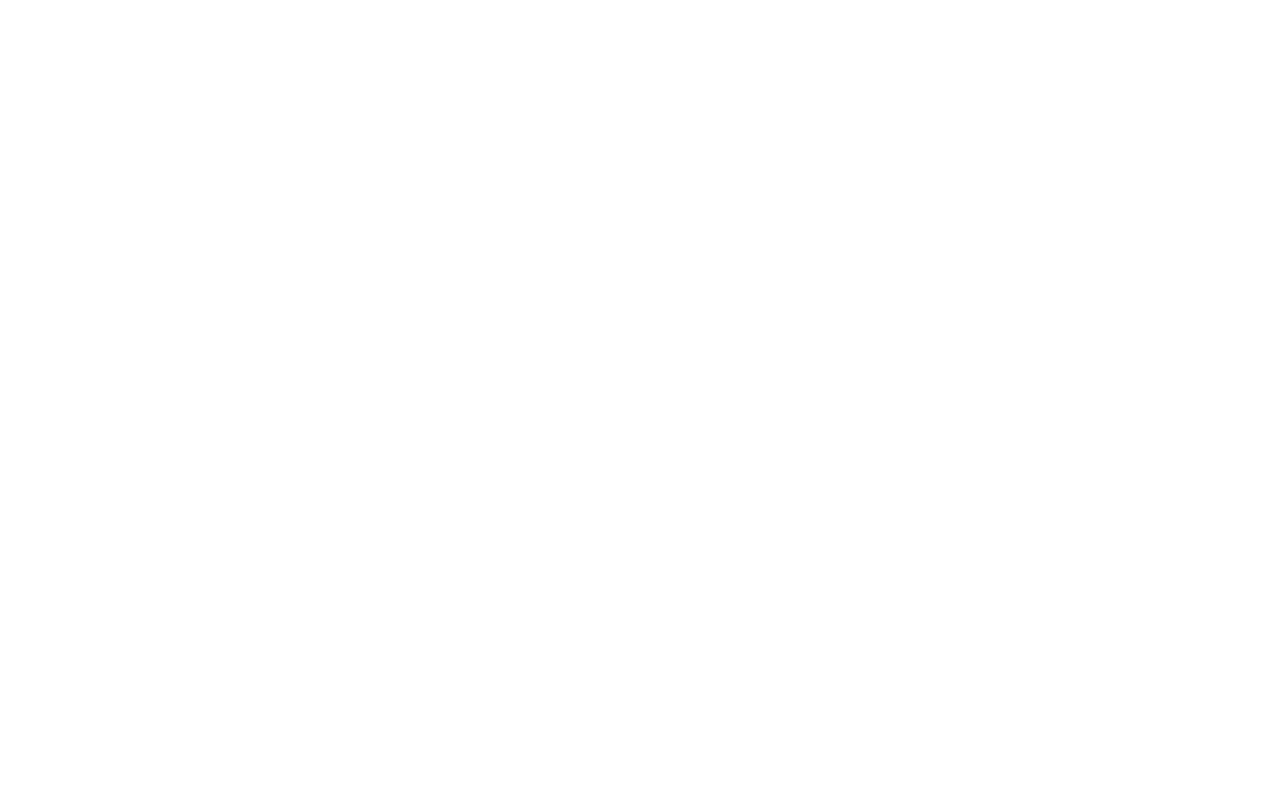
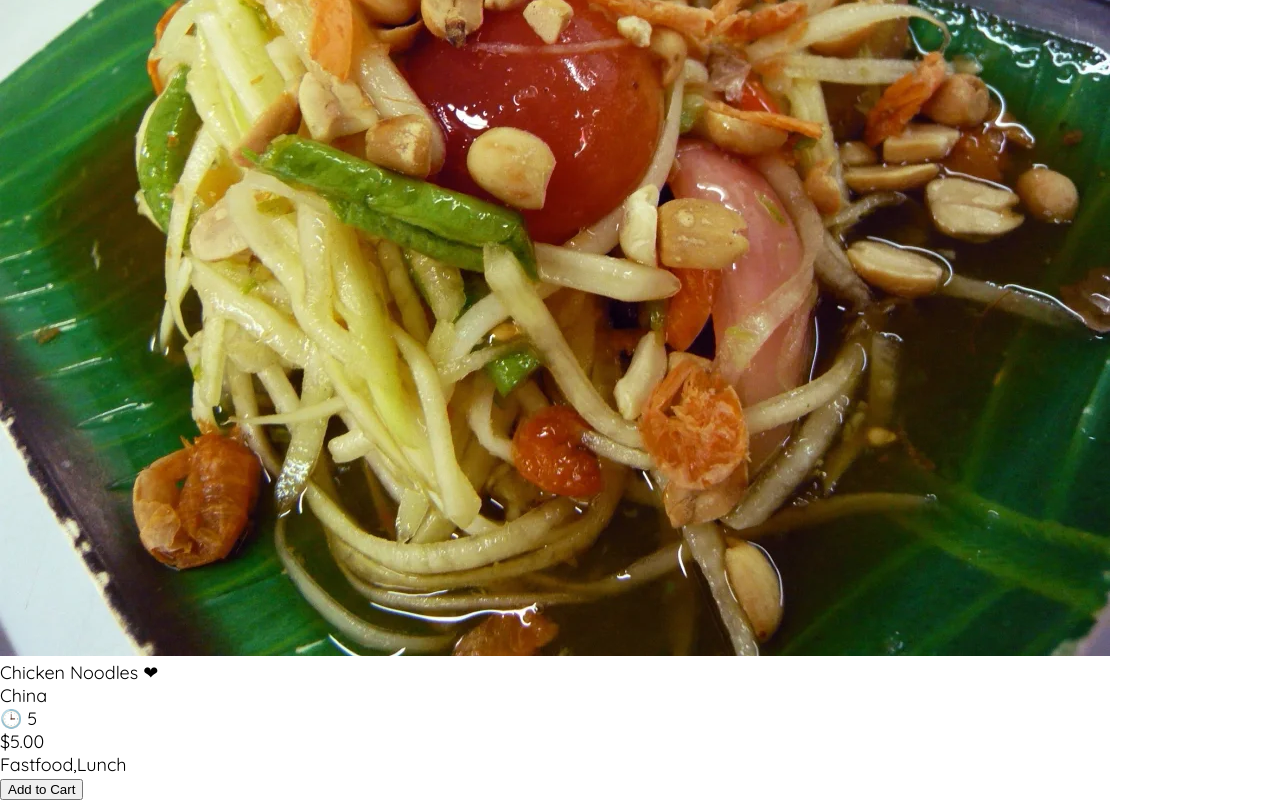
Before and after one commit to MarufarOcean/foodShop, an Angular app in the folder foodShop/: page /food/1 in a window 1280 px wide. Before the commit this address led to /. Shown: the part 237-1037 px from the top of the page. Before the commit the page ends 800 px from the top, so only its background shows below. Built offline with nearby package versions, Linux system fonts and the light colour scheme.

Commit message:
FoodPage added

```diff
--- a/foodShop/src/app/app-routing.module.ts
+++ b/foodShop/src/app/app-routing.module.ts
@@ -2,11 +2,13 @@
 import { RouterModule, Routes } from '@angular/router';
 import { HomeComponent } from './home/home.component';
 import path from 'path';
+import { FoodPageComponent } from './food-page/food-page.component';
 
 const routes: Routes = [
   {path:'', component:HomeComponent},
   {path:'search/:searchTerm',component:HomeComponent},
-  {path:'tag/:tag', component:HomeComponent}
+  {path:'tag/:tag', component:HomeComponent},
+  {path:'food/:id',component:FoodPageComponent}
 ];
 
 @NgModule({
--- a/foodShop/src/app/app.module.ts
+++ b/foodShop/src/app/app.module.ts
@@ -7,7 +7,8 @@
 import { HomeComponent } from './home/home.component';
 import { SearchComponent } from './search/search.component';
 import {FormsModule} from '@angular/forms';
-import { TagsComponent } from './tags/tags.component'
+import { TagsComponent } from './tags/tags.component';
+import { FoodPageComponent } from './food-page/food-page.component'
 
 
 @NgModule({
@@ -16,7 +17,8 @@
     HeaderComponent,
     HomeComponent,
     SearchComponent,
-    TagsComponent
+    TagsComponent,
+    FoodPageComponent
   ],
   imports: [
     BrowserModule,
--- /dev/null
+++ b/foodShop/src/app/food-page/food-page.component.html
@@ -0,0 +1,30 @@
+<div class="container">
+    <img [src]="food.imageUrl"[alt]="food.name"/>
+    <div class="details">
+        <div class="header">
+            <span class="name">
+                {{food.name}}
+            </span>
+            <span class="favorite {{food.favorite?'':'not'}}">
+                ❤
+            </span>
+        </div>
+        <div class="origins">
+            <span *ngFor="let origin of food.origins">
+                {{origin}}
+            </span>
+        </div>
+        <div class="cook-time">
+            <span>🕒</span>
+            {{food.cookTime}}
+        </div>
+        <div class="price">
+            <span>{{food.price|currency}}</span>
+        </div>
+        <div class="tags">
+            <!-- <app-tags ></app-tags> -->
+             {{food.tags}}
+        </div>
+        <button>Add to Cart</button>
+    </div>
+</div>
--- /dev/null
+++ b/foodShop/src/app/food-page/food-page.component.ts
@@ -0,0 +1,25 @@
+import { Component, OnInit } from '@angular/core';
+import { Food } from '../shared/models/Food';
+import { ActivatedRoute } from '@angular/router';
+import { FoodService } from '../services/food/food.service';
+
+@Component({
+  selector: 'app-food-page',
+  templateUrl: './food-page.component.html',
+  styleUrl: './food-page.component.css'
+})
+export class FoodPageComponent implements OnInit{
+
+  food!:Food;
+  constructor(private activatedRoute:ActivatedRoute, private foodService:FoodService){
+    activatedRoute.params.subscribe((params)=>{
+      if(params.id){
+        this.food=foodService.getFoodById(params.id);
+      }
+    })
+  }
+
+  ngOnInit(): void {
+
+  }
+}
--- a/foodShop/src/app/home/home.component.html
+++ b/foodShop/src/app/home/home.component.html
@@ -2,7 +2,7 @@
 <app-tags></app-tags>
 <ul>
     <li *ngFor="let food of foods" >
-        <a>
+        <a routerLink="/food/{{food.id}}">
             <img src="{{food.imageUrl}}" alt="">
             <div class="content">
                 <div class="name">
--- a/foodShop/src/app/services/food/food.service.ts
+++ b/foodShop/src/app/services/food/food.service.ts
@@ -26,6 +26,10 @@
 
   getAllFoodsBySearchTerm(searchTerm:string):Food[]{
     return this.getAll().filter(food=>food.name.toLowerCase().includes(searchTerm.toLowerCase()));
+  }
+
+  getFoodById(id:number):Food{
+    return this.getAll().find(food=> food.id==id)!;
   }
 
   getAll():Food[]{
--- a/foodShop/src/app/tags/tags.component.html
+++ b/foodShop/src/app/tags/tags.component.html
@@ -3,3 +3,8 @@
         {{tag.name}}({{tag.count}})
     </a>
 </div>
+<div *ngIf="foodPageTags">
+    <a *ngFor="let tagName of foodPageTags" routerLink="/tag/{{tagName}}">
+        {{tagName}}
+    </a>
+</div>
--- a/foodShop/src/app/tags/tags.component.ts
+++ b/foodShop/src/app/tags/tags.component.ts
@@ -1,4 +1,4 @@
-import { Component, OnInit } from '@angular/core';
+import { Component, input, OnInit } from '@angular/core';
 import { Tag } from '../shared/models/Tag';
 import { FoodService } from '../services/food/food.service';
 
@@ -8,11 +8,16 @@
   styleUrl: './tags.component.css'
 })
 export class TagsComponent implements OnInit{
-  tags:Tag[] =[];
+  //@input()
+  foodPageTags?:string[];
+
+  tags?:Tag[];
   constructor(private foodService:FoodService){ }
 
   ngOnInit(): void {
-    this.tags = this.foodService.getAllTags();
+    if(!this.foodPageTags){
+      this.tags = this.foodService.getAllTags();
+    }
 
   }
 
```
Also changed, not shown: foodShop/src/app/food-page/food-page.component.css (added), 1 other file (tests, documents, lock files or other folders).
